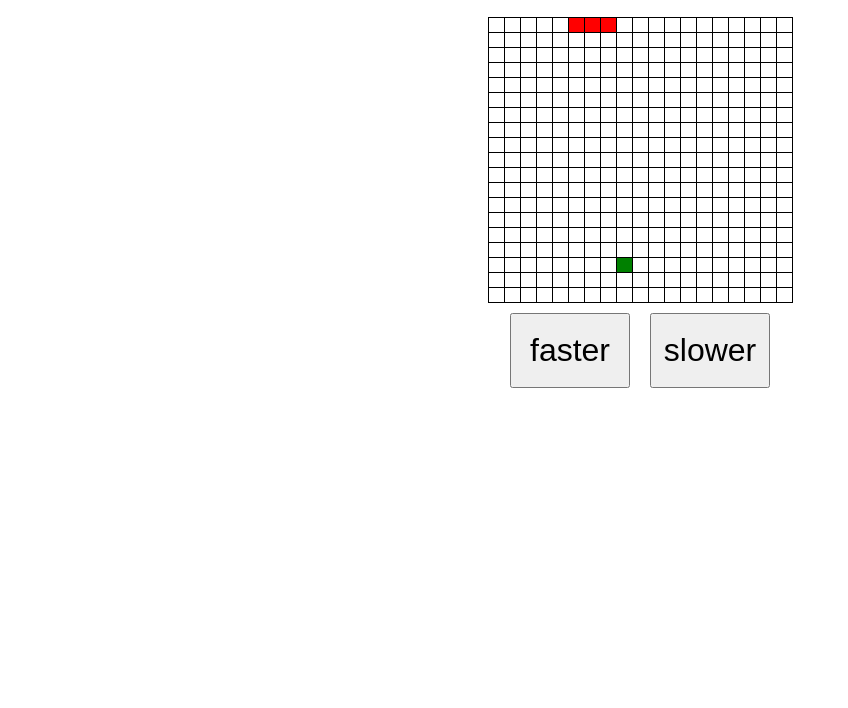
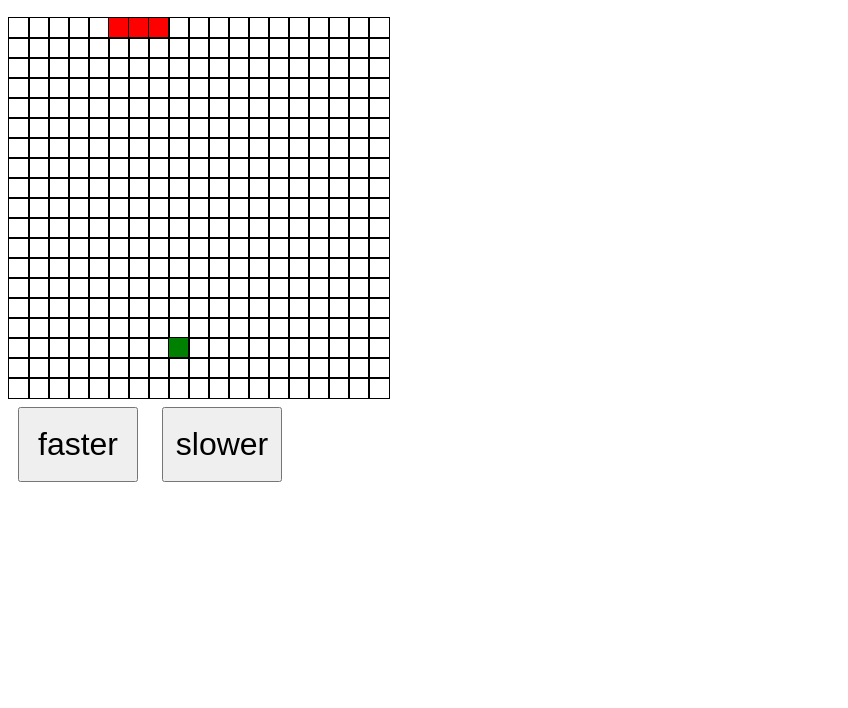
Before and after one commit to Badger42S/snake, a plain HTML site: page index.html in a window 1280 px wide. Shown: the part 92-800 px from the top of the page, without its empty margins (0-848 px from the left). Drawn offline with Linux system fonts and the light colour scheme.

Commit message:
change main html code

```diff
--- a/index.html
+++ b/index.html
@@ -7,15 +7,11 @@
     <link rel="stylesheet" href="style.css" >
 </head>
 <body>
-    <div>
+    <div class="main-container">
         <div>
             <p>Score: <span id="score">0</span></p>
         </div>
-        <div>
-            <table id="pole">
-
-            </table>
-        </div>
+        <div class="grid" id="grid"></div>
         <div class="control">
             <button id='faster'>faster</button>
             <button id='slower'>slower</button>
--- a/script.js
+++ b/script.js
@@ -1,4 +1,4 @@
-const table = document.getElementById("pole");
+const table = document.getElementById("grid");
 const fasterBtoon = document.getElementById("faster");
 const slowerBtoon = document.getElementById("slower");
 const score = document.getElementById('score');
@@ -12,23 +12,6 @@ let speed = 1000;
 let timer;
 let fastCounter =1;
 
-const randomCel =() =>{ return Math.round(Math.random() * (FIELD_LENGTH)*(FIELD_LENGTH))};
-let foodForSnake =(moveSpeed) =>{
-    clearInterval(timer);
-    timer=setInterval(()=>{
-        step(direction);
-        if (!isFood) {
-            let food =randomCel();
-            while (document.getElementById(food).className === 'select') {
-                food = randomCel();
-            }
-            console.log(food);
-                document.getElementById(food).className='food';
-            isFood =true;
-        }
-    }, moveSpeed);
-}
-
 let acceleration =()=>{
     if (fastCounter<3) {
         fastCounter++;
@@ -37,31 +20,6 @@ let acceleration =()=>{
         fasterBtoon.click();
     }
 };
-
-let iniPosition =() => {for (let i = 0; i < 3; i++) {
-    let startPosition = document.getElementById(i);
-    startPosition.className = 'select';
-    snake = [2,1,0];
-    headPosition=snake[0];
-    direction ="ArrowRight";
-    speed = 1000;
-    score.textContent=0;
-    isFood =false;
-    foodForSnake(speed);
-}};
-
-
-for(let i=0; i<19; i++) {
-    let newTr = document.createElement("tr");
-    for (let j = 0; j <19; j++) {
-        let newTd = document.createElement('td');
-        newTd.id = i*19 + j;
-        newTr.appendChild(newTd);
-    }
-    table.appendChild(newTr);
-}
-
-iniPosition();
 
 let step= (way)=> {
     let privState =headPosition;
@@ -102,24 +60,22 @@ let step= (way)=> {
     }
 }
 
-document.addEventListener("keydown", function(event) {
-   switch (event.key) {
-       case 'ArrowUp':
-            direction='ArrowUp';
-           break;
-       case 'ArrowRight':
-           direction='ArrowRight';
-           break;
-       case 'ArrowDown':
-           direction='ArrowDown';
-           break;
-       case 'ArrowLeft':
-           direction='ArrowLeft';
-           break;
-       default:
-           break;
-   };
-});
+const randomCel =() =>{ return Math.round(Math.random() * (FIELD_LENGTH)*(FIELD_LENGTH))};
+let foodForSnake =(moveSpeed) =>{
+    clearInterval(timer);
+    timer=setInterval(()=>{
+        step(direction);
+        if (!isFood) {
+            let food =randomCel();
+            while (document.getElementById(food).className === 'select') {
+                food = randomCel();
+            }
+            console.log(food);
+                document.getElementById(food).className='food';
+            isFood =true;
+        }
+    }, moveSpeed);
+}
 
 fasterBtoon.addEventListener('click', ()=>{
     if (speed>100) {
@@ -134,3 +90,42 @@ slowerBtoon.addEventListener('click', ()=>{
         foodForSnake(speed);
     }
 })
+
+let iniPosition =() => {for (let i = 0; i < 3; i++) {
+    let startPosition = document.getElementById(i);
+    startPosition.className = 'select';
+    snake = [2,1,0];
+    headPosition=snake[0];
+    direction ="ArrowRight";
+    speed = 1000;
+    score.textContent=0;
+    isFood =false;
+    foodForSnake(speed);
+}};
+
+for(let i=0; i<361; i++) {
+    let newCell = document.createElement('section');
+    newCell.id = i;
+    table.appendChild(newCell);
+}
+
+document.addEventListener("keydown", function(event) {
+    switch (event.key) {
+        case 'ArrowUp':
+             direction='ArrowUp';
+            break;
+        case 'ArrowRight':
+            direction='ArrowRight';
+            break;
+        case 'ArrowDown':
+            direction='ArrowDown';
+            break;
+        case 'ArrowLeft':
+            direction='ArrowLeft';
+            break;
+        default:
+            break;
+    };
+ });
+
+iniPosition();
--- a/style.css
+++ b/style.css
@@ -1,19 +1,13 @@
-div {
+.main-container {
     display: flex;
     flex-direction: column;
     justify-content: space-around;
     align-self: center;
 }
-table{
-    border-collapse: collapse;
-}
-td,tr{
-    width: 15px;
-    height: 15px;
-    border: 1px solid black;
-    border-collapse: collapse;
-    margin: 0;
-    padding: 0;
+section{
+    width: 20px;
+    height: 20px;
+    border: 1px solid #000;
 }
 button{
     width: 120px;
@@ -33,3 +27,8 @@ p {
 .control{
     flex-direction: row;
 }
+.grid {
+    display: grid;
+    grid-template-columns: repeat(19,20px);
+    grid-template-rows: repeat(19, 20px);
+}
```
